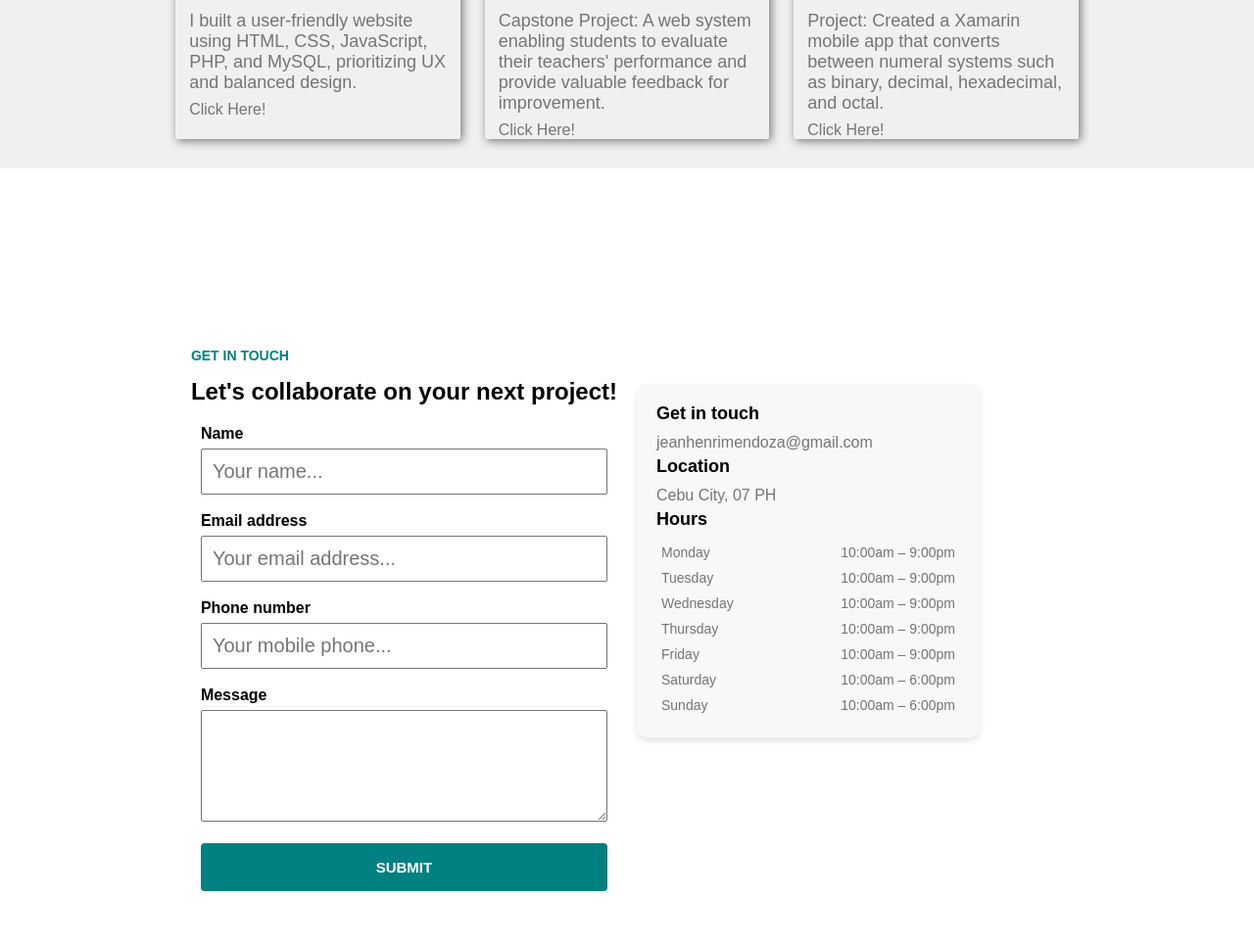
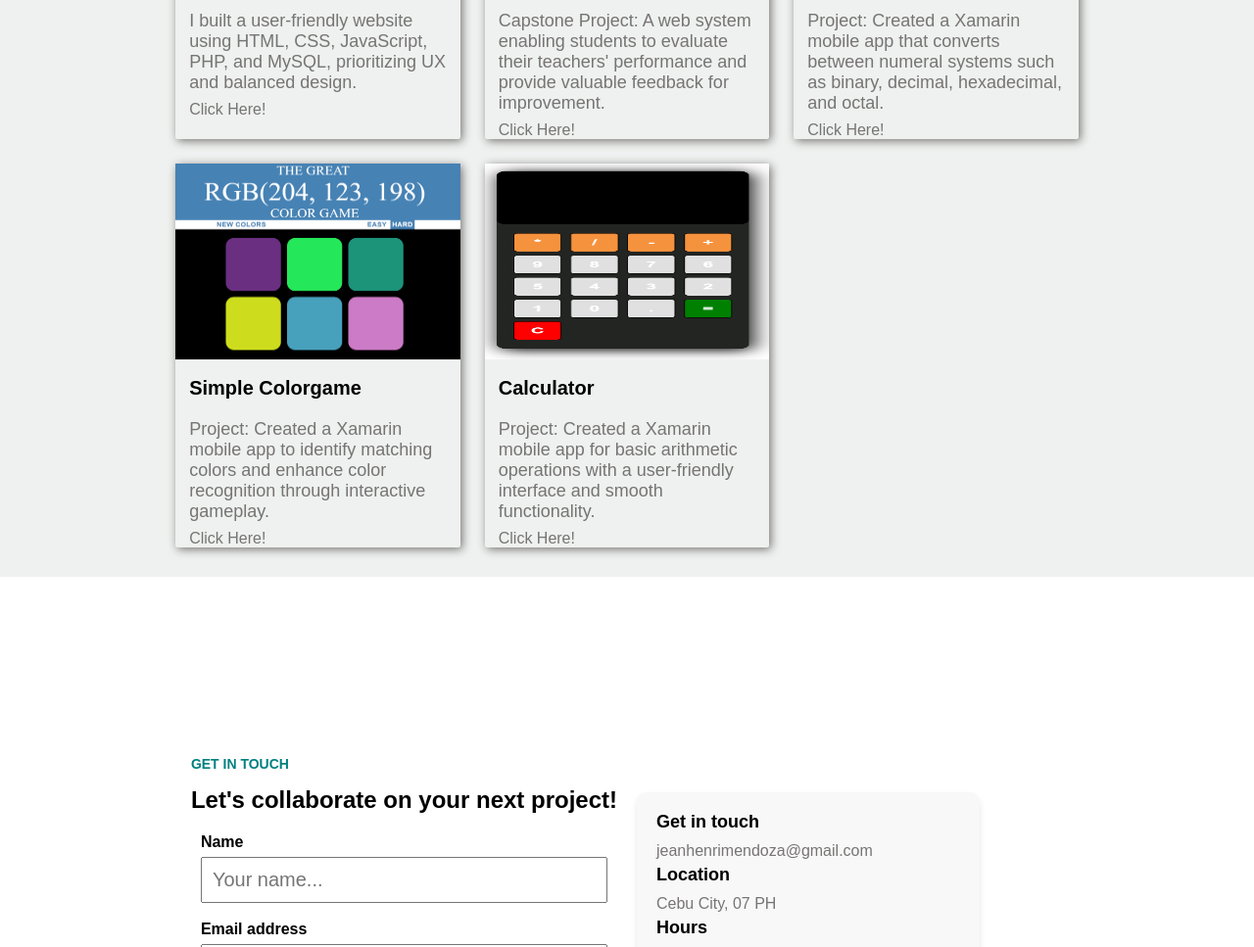
Before and after one commit to Henri9530/Portfolio, a plain HTML site: page index.html in a window 1280 px wide. Shown: the part 2869-3836 px from the top of the page at 98% size. Drawn offline with Linux system fonts and the light colour scheme.

Commit message:
Updated File index

```diff
--- a/index.html
+++ b/index.html
@@ -147,7 +147,41 @@
                 Project: Created a Xamarin mobile app that converts between
                 numeral systems such as binary, decimal, hexadecimal, and octal.
               </p>
-              <a href="" target="_blank">Click Here!</a>
+              <a
+                href="https://github.com/Henri9530/Number_system_conversion.git"
+                target="_blank"
+                >Click Here!</a
+              >
+            </div>
+
+            <div class="cards">
+              <img src="images/colorgame.png" alt="image" />
+              <h2>Simple Colorgame</h2>
+              <p>
+                Project: Created a Xamarin mobile app to identify matching
+                colors and enhance color recognition through interactive
+                gameplay.
+              </p>
+              <a
+                href="https://github.com/Henri9530/Colorgame.git"
+                target="_blank"
+                >Click Here!</a
+              >
+            </div>
+
+            <div class="cards">
+              <img src="images/calculator.png" alt="image" />
+              <h2>Calculator</h2>
+              <p>
+                Project: Created a Xamarin mobile app for basic arithmetic
+                operations with a user-friendly interface and smooth
+                functionality.
+              </p>
+              <a
+                href="https://github.com/Henri9530/Simple_calculator.git"
+                target="_blank"
+                >Click Here!</a
+              >
             </div>
           </div>
         </div>
```
